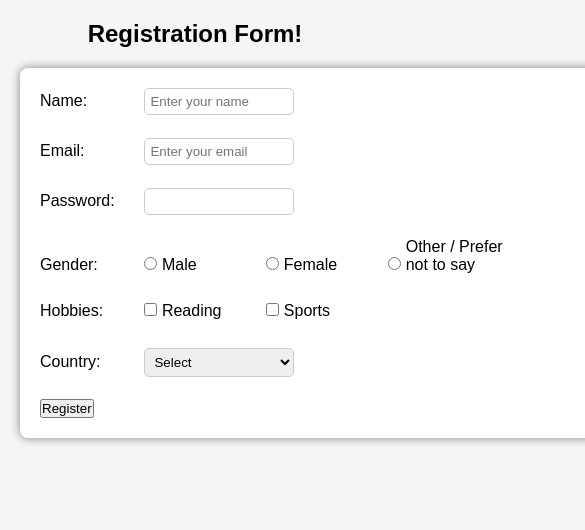
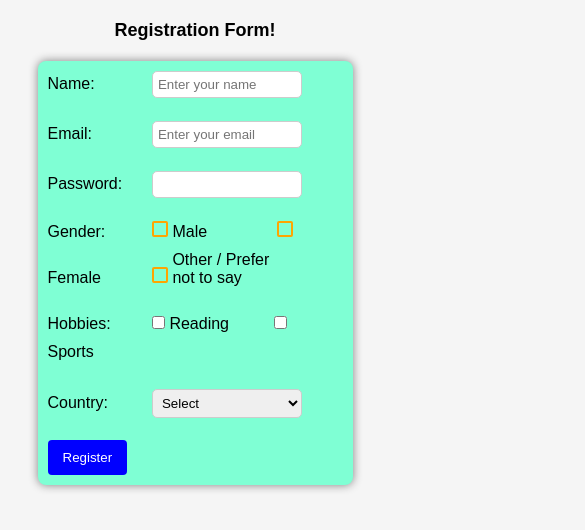
Before and after one commit to Hurleyms/Hurleyms, a plain HTML site: page Lab 7/index.html in a window 390 px wide. Shown: the top 530 px of the page, 585 px wide, since content can reach past the window. Drawn offline with Linux system fonts and the light colour scheme.

Commit message:
Lab 7 and 8

```diff
--- a/Lab 7/index.html
+++ b/Lab 7/index.html
@@ -38,8 +38,8 @@
       <input type="radio" id="female" name="gender" value="female" />
       <label for="female">Female</label>
 
-      <input type="radio" id="Other " name="Other " value="Other " />
-      <label for="Other ">Other / Prefer not to say</label>
+      <input type="radio" id="Other" name="gender" value="Other" />
+      <label for="Other">Other / Prefer not to say</label>
       <br /><br />
 
       <!-- Checkbox -->
--- a/Lab 7/style.css
+++ b/Lab 7/style.css
@@ -45,3 +45,80 @@ select:focus {
   border-color: #007BFF;
   outline: none;
 }
+/* Style for radio buttons and checkboxes */
+
+input[type="radio"] {
+  accent-color: #ff0000;
+}
+
+
+input[type="radio"] {
+  appearance: none;
+  -webkit-appearance: none;
+  width: 16px;
+  height: 16px;
+  border: 2px solid #ff2600;
+  border-radius: 2px;
+  display: inline-block;
+  position: relative;
+  cursor: pointer;
+}
+
+input[type="radio"]:checked {
+  background-color: #ff0000;
+}
+
+input[type="checkbox"] {
+  accent-color: #0000ff;
+}
+
+input[type="checkbox"]:focus {
+  accent-color: white;
+  outline: none;
+  border: none;
+}
+
+input[type="submit"] {
+  background-color: blue;
+  color: white;
+  border: none;
+  padding: 10px 15px;
+  border-radius: 4px;
+  cursor: pointer;
+}
+
+ input[type="submit"]:hover {
+  background-color: darkblue;
+ }
+
+ /* Responsive Design */
+ /* Media Query for screens smaller than 700px */
+@media (max-width: 700px) {
+  form{
+    width: 90%;
+    padding: 10px;
+    background-color: aquamarine;
+  }
+  h2 {
+    font-size: 18px;
+  }
+  input[type="radio"] {
+  appearance: none;
+  -webkit-appearance: none;
+  width: 16px;
+  height: 16px;
+  border: 2px solid orange;
+  border-radius: 2px;
+  display: inline-block;
+  position: relative;
+  cursor: pointer;
+}
+input[type="radio"]:checked {
+  background-color: orange;
+}
+input[type="checkbox"]:focus {
+  accent-color: aquamarine;
+  outline: none;
+  border: none;
+}
+}
```
Also changed, not shown: Lab 8/index.html (added, +22 -0 lines).
